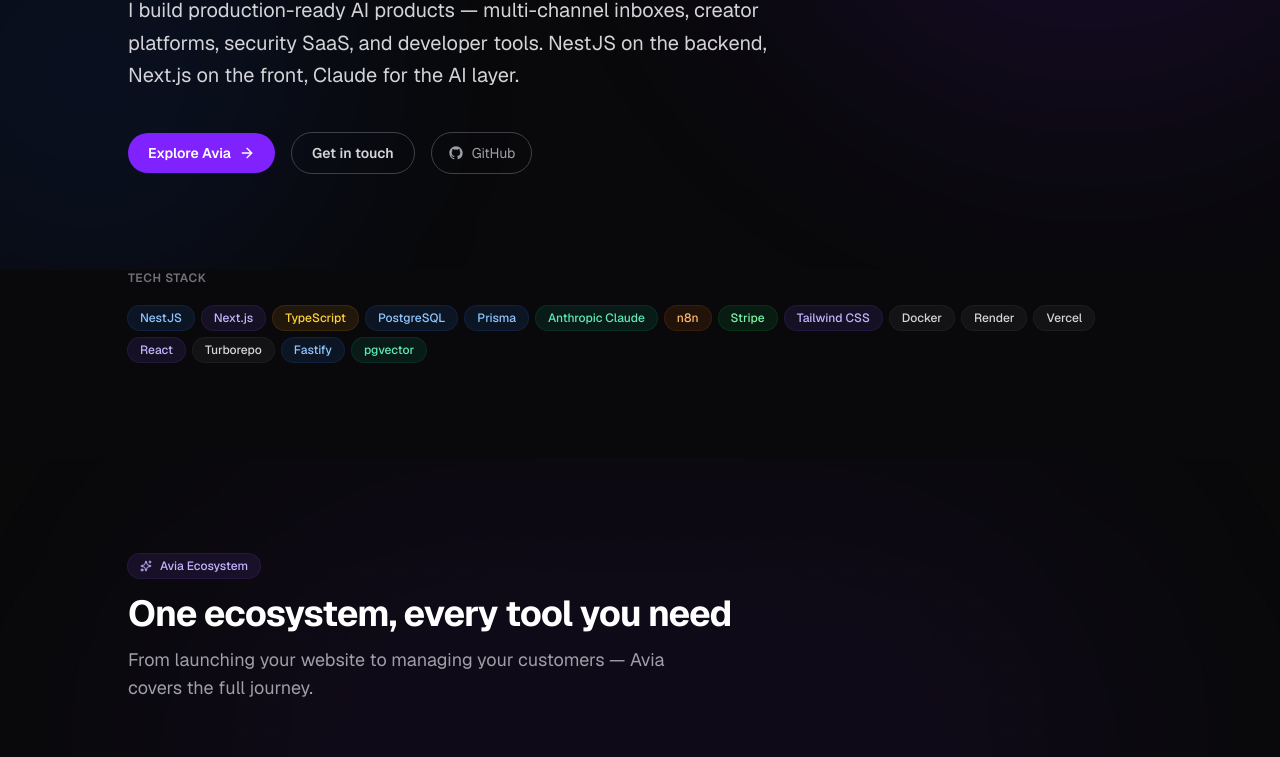
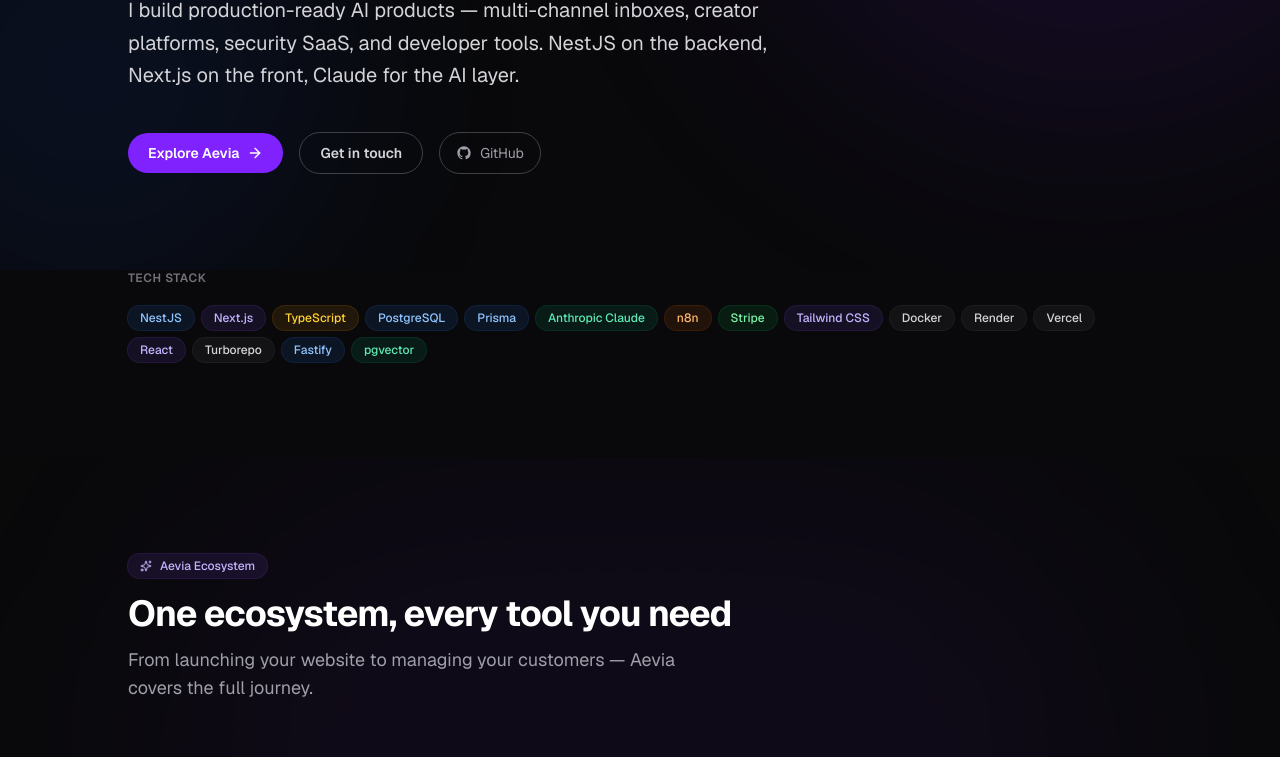
Before and after one commit to Maeglin10/portfolio, a Next.js app: page / in a window 1280 px wide. Shown: the part 416-1173 px from the top of the page. Built offline with nearby package versions, Linux system fonts and the light colour scheme.

Commit message:
fix: Avia→Aevia brand name in all messages and page copy

```diff
--- a/app/page.tsx
+++ b/app/page.tsx
@@ -39,9 +39,9 @@
   devops: "bg-zinc-500/10 text-zinc-300 ring-zinc-500/20",
 };
 
-// ─── Avia Products ───────────────────────────────────────────────────────────
+// ─── Aevia Products ───────────────────────────────────────────────────────────
 
-interface AviaProduct {
+interface AeviaProduct {
   slug: string;
   name: string;
   tagline: string;
@@ -56,7 +56,7 @@
   cta: string;
 }
 
-const aviaProducts: AviaProduct[] = [
+const aeviaProducts: AeviaProduct[] = [
   {
     slug: "launch",
     name: "AeviaLaunch",
@@ -306,7 +306,7 @@
 
 // ─── Components ──────────────────────────────────────────────────────────────
 
-function ProductCard({ product, index }: { product: AviaProduct; index: number }) {
+function ProductCard({ product, index }: { product: AeviaProduct; index: number }) {
   const isLive = product.status === "live";
   const Wrapper = isLive ? "a" : "div";
   const wrapperProps = isLive
@@ -500,7 +500,7 @@
                 href="#ecosystem"
                 className="inline-flex items-center gap-2 px-5 py-2.5 rounded-full bg-violet-600 hover:bg-violet-500 text-white text-sm font-semibold transition-colors"
               >
-                Explore Avia
+                Explore Aevia
                 <ArrowRight className="w-4 h-4" />
               </a>
               <Link
@@ -549,7 +549,7 @@
         </div>
       </section>
 
-      {/* ── Avia Ecosystem ───────────────────────────────────────────────── */}
+      {/* ── Aevia Ecosystem ───────────────────────────────────────────────── */}
       <section id="ecosystem" className="relative px-6 py-24 overflow-hidden">
         <div className="absolute inset-0 -z-10">
           <div className="absolute inset-0 bg-zinc-950/70" />
@@ -574,19 +574,19 @@
           >
             <div className="inline-flex items-center gap-2 px-3 py-1 rounded-full bg-violet-500/10 ring-1 ring-violet-500/20 text-violet-300 text-xs font-medium mb-4">
               <Sparkles className="w-3 h-3" />
-              Avia Ecosystem
+              Aevia Ecosystem
             </div>
             <h2 className="text-3xl sm:text-4xl font-bold text-white mb-3 tracking-tight">
               One ecosystem, every tool you need
             </h2>
             <p className="text-zinc-400 text-lg max-w-xl">
-              From launching your website to managing your customers — Avia covers the full journey.
+              From launching your website to managing your customers — Aevia covers the full journey.
             </p>
           </motion.div>
 
           {/* Product cards grid — 2 cols */}
           <div className="grid grid-cols-1 sm:grid-cols-2 gap-5 mb-10">
-            {aviaProducts.map((product, i) => (
+            {aeviaProducts.map((product, i) => (
               <ProductCard key={product.slug} product={product} index={i} />
             ))}
           </div>
@@ -855,7 +855,7 @@
       {/* ── Footer ───────────────────────────────────────────────────────── */}
       <footer className="border-t border-zinc-800 px-6 py-8">
         <div className="mx-auto max-w-5xl flex flex-col sm:flex-row items-center justify-between gap-4 text-sm text-zinc-500">
-          <span>© 2026 Valentin Milliand · Avia Ecosystem</span>
+          <span>© 2026 Valentin Milliand · Aevia Ecosystem</span>
           <div className="flex items-center gap-6">
             <Link href="/projects" className="hover:text-zinc-300 transition-colors">Projects</Link>
             <Link href="/contact" className="hover:text-zinc-300 transition-colors">Contact</Link>
--- a/messages/en.json
+++ b/messages/en.json
@@ -11,14 +11,14 @@
     "role": "Full Stack Engineer",
     "subtitle": "& AI Builder",
     "description": "I build production-ready AI products — multi-channel inboxes, creator platforms, security SaaS, and developer tools.",
-    "cta_primary": "Explore Avia",
+    "cta_primary": "Explore Aevia",
     "cta_contact": "Get in touch",
     "cta_github": "GitHub"
   },
   "ecosystem": {
-    "badge": "Avia Ecosystem",
+    "badge": "Aevia Ecosystem",
     "title": "One ecosystem, every tool you need",
-    "subtitle": "From launching your website to managing your customers — Avia covers the full journey.",
+    "subtitle": "From launching your website to managing your customers — Aevia covers the full journey.",
     "stats_templates": "Templates",
     "stats_products": "Products",
     "stats_languages": "Languages",
@@ -42,7 +42,7 @@
     "github": "View GitHub"
   },
   "footer": {
-    "copyright": "© 2026 Valentin Milliand · Avia Ecosystem"
+    "copyright": "© 2026 Valentin Milliand · Aevia Ecosystem"
   },
   "skills": {
     "title": "Tech stack"
--- a/messages/es.json
+++ b/messages/es.json
@@ -11,14 +11,14 @@
     "role": "Ingeniero Full Stack",
     "subtitle": "& Creador de IA",
     "description": "Construyo productos IA listos para producción — bandejas de entrada multicanal, plataformas de creadores, SaaS de seguridad y herramientas para desarrolladores.",
-    "cta_primary": "Explorar Avia",
+    "cta_primary": "Explorar Aevia",
     "cta_contact": "Contáctame",
     "cta_github": "GitHub"
   },
   "ecosystem": {
-    "badge": "Ecosistema Avia",
+    "badge": "Ecosistema Aevia",
     "title": "Un ecosistema, todas las herramientas",
-    "subtitle": "Desde el lanzamiento de tu sitio hasta la gestión de clientes — Avia cubre todo el recorrido.",
+    "subtitle": "Desde el lanzamiento de tu sitio hasta la gestión de clientes — Aevia cubre todo el recorrido.",
     "stats_templates": "Plantillas",
     "stats_products": "Productos",
     "stats_languages": "Idiomas",
@@ -42,7 +42,7 @@
     "github": "Ver GitHub"
   },
   "footer": {
-    "copyright": "© 2026 Valentin Milliand · Ecosistema Avia"
+    "copyright": "© 2026 Valentin Milliand · Ecosistema Aevia"
   },
   "skills": {
     "title": "Stack técnico"
--- a/messages/fr.json
+++ b/messages/fr.json
@@ -11,14 +11,14 @@
     "role": "Full Stack Engineer",
     "subtitle": "& AI Builder",
     "description": "Je construis des produits IA prêts pour la production — boîtes de réception multicanales, plateformes créateurs, SaaS sécurité et outils développeurs.",
-    "cta_primary": "Explorer Avia",
+    "cta_primary": "Explorer Aevia",
     "cta_contact": "Me contacter",
     "cta_github": "GitHub"
   },
   "ecosystem": {
-    "badge": "Avia Ecosystem",
+    "badge": "Aevia Ecosystem",
     "title": "Un écosystème, tous les outils nécessaires",
-    "subtitle": "Du lancement de votre site à la gestion de vos clients — Avia couvre tout le parcours.",
+    "subtitle": "Du lancement de votre site à la gestion de vos clients — Aevia couvre tout le parcours.",
     "stats_templates": "Templates",
     "stats_products": "Produits",
     "stats_languages": "Langues",
@@ -42,7 +42,7 @@
     "github": "Voir GitHub"
   },
   "footer": {
-    "copyright": "© 2026 Valentin Milliand · Avia Ecosystem"
+    "copyright": "© 2026 Valentin Milliand · Aevia Ecosystem"
   },
   "skills": {
     "title": "Stack technique"
```
